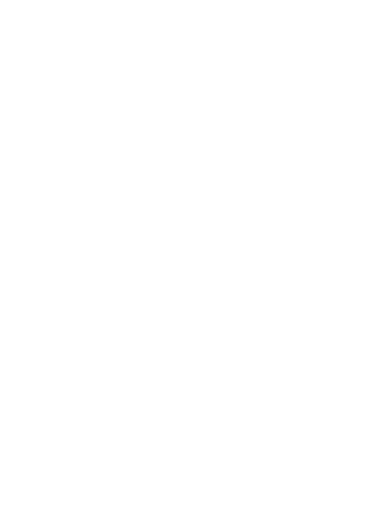
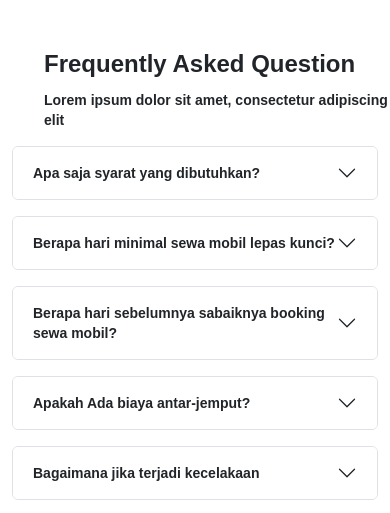
Before and after one commit to tangguhriyadi/binar-challenge-gold, a React (Create React App) app: page / in a window 390 px wide. Shown: the part 3484-3997 px from the top of the page. Before the commit the page ends 3482 px from the top, so only its background shows below. Built offline with nearby package versions, Linux system fonts and the light colour scheme.

Commit message:
faq + responsive faq

```diff
--- /dev/null
+++ b/src/components/faq.js
@@ -0,0 +1,106 @@
+import React, { Component } from "react";
+import { Container, Col, Row, Accordion } from "react-bootstrap";
+
+export default class Faq extends Component {
+  render() {
+    const styleH = {
+      fontSize: "24px",
+      fontWeight: "700",
+      lineHeight: "36px",
+    };
+    const styleP = {
+      fontSize: "14px",
+      fontWeight: "700",
+      lineHeight: "20px",
+    };
+    return (
+      <Container className="mt-5">
+        <Row>
+          <Col md={5}>
+            <h2 style={styleH}>Frequently Asked Question</h2>
+            <p style={styleP}>
+              Lorem ipsum dolor sit amet, consectetur adipiscing elit
+            </p>
+          </Col>
+          <Col md={7}>
+            <Accordion className="mb-3" >
+              <Accordion.Item eventKey="0">
+                <Accordion.Header > <p className="mb-0" style={styleP}>Apa saja syarat yang dibutuhkan? </p></Accordion.Header>
+                <Accordion.Body>
+                  Lorem ipsum dolor sit amet, consectetur adipiscing elit, sed
+                  do eiusmod tempor incididunt ut labore et dolore magna aliqua.
+                  Ut enim ad minim veniam, quis nostrud exercitation ullamco
+                  laboris nisi ut aliquip ex ea commodo consequat. Duis aute
+                  irure dolor in reprehenderit in voluptate velit esse cillum
+                  dolore eu fugiat nulla pariatur. Excepteur sint occaecat
+                  cupidatat non proident, sunt in culpa qui officia deserunt
+                  mollit anim id est laborum.
+                </Accordion.Body>
+              </Accordion.Item>
+            </Accordion>
+            <Accordion className="mb-3" >
+              <Accordion.Item eventKey="0">
+                <Accordion.Header><p className="mb-0" style={styleP}>Berapa hari minimal sewa mobil lepas kunci? </p></Accordion.Header>
+                <Accordion.Body>
+                  Lorem ipsum dolor sit amet, consectetur adipiscing elit, sed
+                  do eiusmod tempor incididunt ut labore et dolore magna aliqua.
+                  Ut enim ad minim veniam, quis nostrud exercitation ullamco
+                  laboris nisi ut aliquip ex ea commodo consequat. Duis aute
+                  irure dolor in reprehenderit in voluptate velit esse cillum
+                  dolore eu fugiat nulla pariatur. Excepteur sint occaecat
+                  cupidatat non proident, sunt in culpa qui officia deserunt
+                  mollit anim id est laborum.
+                </Accordion.Body>
+              </Accordion.Item>
+            </Accordion>
+            <Accordion className="mb-3" >
+              <Accordion.Item eventKey="0">
+                <Accordion.Header><p className="mb-0" style={styleP}>Berapa hari sebelumnya sabaiknya booking sewa mobil? </p></Accordion.Header>
+                <Accordion.Body>
+                  Lorem ipsum dolor sit amet, consectetur adipiscing elit, sed
+                  do eiusmod tempor incididunt ut labore et dolore magna aliqua.
+                  Ut enim ad minim veniam, quis nostrud exercitation ullamco
+                  laboris nisi ut aliquip ex ea commodo consequat. Duis aute
+                  irure dolor in reprehenderit in voluptate velit esse cillum
+                  dolore eu fugiat nulla pariatur. Excepteur sint occaecat
+                  cupidatat non proident, sunt in culpa qui officia deserunt
+                  mollit anim id est laborum.
+                </Accordion.Body>
+              </Accordion.Item>
+            </Accordion>
+            <Accordion className="mb-3" >
+              <Accordion.Item eventKey="0">
+                <Accordion.Header><p className="mb-0" style={styleP}>Apakah Ada biaya antar-jemput? </p></Accordion.Header>
+                <Accordion.Body>
+                  Lorem ipsum dolor sit amet, consectetur adipiscing elit, sed
+                  do eiusmod tempor incididunt ut labore et dolore magna aliqua.
+                  Ut enim ad minim veniam, quis nostrud exercitation ullamco
+                  laboris nisi ut aliquip ex ea commodo consequat. Duis aute
+                  irure dolor in reprehenderit in voluptate velit esse cillum
+                  dolore eu fugiat nulla pariatur. Excepteur sint occaecat
+                  cupidatat non proident, sunt in culpa qui officia deserunt
+                  mollit anim id est laborum.
+                </Accordion.Body>
+              </Accordion.Item>
+            </Accordion>
+            <Accordion className="mb-3" >
+              <Accordion.Item eventKey="0">
+                <Accordion.Header><p className="mb-0" style={styleP}>Bagaimana jika terjadi kecelakaan</p></Accordion.Header>
+                <Accordion.Body>
+                  Lorem ipsum dolor sit amet, consectetur adipiscing elit, sed
+                  do eiusmod tempor incididunt ut labore et dolore magna aliqua.
+                  Ut enim ad minim veniam, quis nostrud exercitation ullamco
+                  laboris nisi ut aliquip ex ea commodo consequat. Duis aute
+                  irure dolor in reprehenderit in voluptate velit esse cillum
+                  dolore eu fugiat nulla pariatur. Excepteur sint occaecat
+                  cupidatat non proident, sunt in culpa qui officia deserunt
+                  mollit anim id est laborum.
+                </Accordion.Body>
+              </Accordion.Item>
+            </Accordion>
+          </Col>
+        </Row>
+      </Container>
+    );
+  }
+}
--- a/src/components/index.js
+++ b/src/components/index.js
@@ -4,5 +4,6 @@ import OurService from './ourService'
 import WhyUs from './whyUs'
 import Testimonial from './testimonial'
 import JumboCard from './jumbocard'
+import Faq from './faq'
 
-export { NavbarComp, Banner, OurService, WhyUs, Testimonial, JumboCard }
+export { NavbarComp, Banner, OurService, WhyUs, Testimonial, JumboCard, Faq }
--- a/src/pages/home.js
+++ b/src/pages/home.js
@@ -1,5 +1,5 @@
 import React, { Component } from 'react'
-import { Banner, OurService, WhyUs, Testimonial, JumboCard } from "../components"
+import { Banner, OurService, WhyUs, Testimonial, JumboCard, Faq } from "../components"
 
 
 export default class Home extends Component {
@@ -11,6 +11,7 @@ export default class Home extends Component {
        <WhyUs />
        <Testimonial />
        <JumboCard />
+       <Faq />
       </div>
 
     )
```
